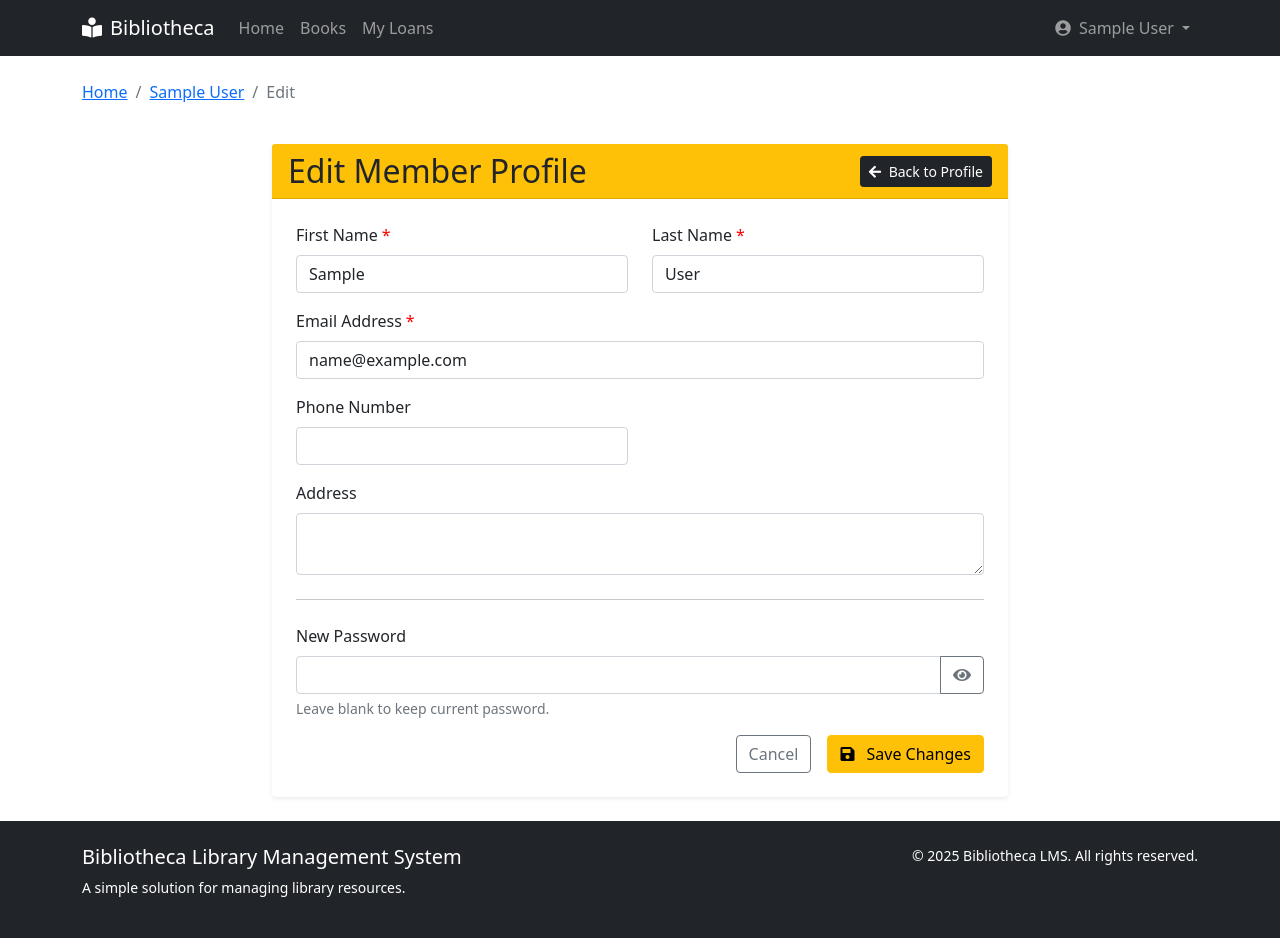
After one commit to zenithxdev0/lms-flask, a Flask app: page /members/1/edit in a window 1280 px wide. The commit adds this page. Run offline with Flask 2, Linux system fonts and the light colour scheme; the visitor is signed in with stand-in values (Sample User, id 1); data comes from the database, SQL or seed files in the repository.

Commit message:
Implement member management features: add member with validation, edit member profile, and enhance member listing with pagination

```diff
--- a/app/routes/member_routes.py
+++ b/app/routes/member_routes.py
@@ -10,9 +10,101 @@ members_bp = Blueprint('members', __name__, url_prefix='/members')
 @members_bp.route('/')
 @login_required
 def index():
-    """List all members"""
-    members = Member.query.all()
-    return render_template('members/index.html', members=members)
+    """List all members with pagination"""
+    page = request.args.get('page', 1, type=int)
+    per_page = 10  # Number of items per page
+
+    # Get paginated members
+    pagination = Member.query.paginate(page=page, per_page=per_page, error_out=False)
+    members = pagination.items
+    total_pages = pagination.pages
+
+    return render_template(
+        'members/index.html',
+        members=members,
+        page=page,
+        total_pages=total_pages
+    )
+
+@members_bp.route('/add', methods=['GET', 'POST'])
+@login_required
+def add():
+    """Add a new member - admin only"""
+    if not current_user.is_admin:
+        flash('You do not have permission to add members.', 'danger')
+        return redirect(url_for('members.index'))
+
+    if request.method == 'POST':
+        # Extract form data
+        first_name = request.form.get('first_name')
+        last_name = request.form.get('last_name')
+        email = request.form.get('email')
+        password = request.form.get('password')
+        phone = request.form.get('phone')
+        address = request.form.get('address')
+        is_active = 'is_active' in request.form
+        is_admin = 'is_admin' in request.form
+
+        # Check if email already exists
+        existing_member = Member.query.filter_by(email=email).first()
+        if existing_member:
+            flash('Email already registered.', 'danger')
+            return redirect(url_for('members.add'))
+
+        # Generate a unique member ID
+        member_id = f"MEM{uuid.uuid4().hex[:8].upper()}"
+
+        # Create new member
+        new_member = Member(
+            member_id=member_id,
+            first_name=first_name,
+            last_name=last_name,
+            email=email,
+            password_hash=generate_password_hash(password),
+            phone=phone,
+            address=address,
+            is_active=is_active,
+            is_admin=is_admin
+        )
+
+        # Save to database
+        db.session.add(new_member)
+        db.session.commit()
+
+        flash('Member added successfully!', 'success')
+        return redirect(url_for('members.view', member_id=new_member.id))
+
+    return render_template('members/add.html')
+
+@members_bp.route('/search')
+@login_required
+def search():
+    """Search for members"""
+    query = request.args.get('query', '')
+    page = request.args.get('page', 1, type=int)
+    per_page = 10  # Number of items per page
+
+    if query:
+        search_term = f"%{query}%"
+        pagination = Member.query.filter(
+            (Member.first_name.ilike(search_term)) |
+            (Member.last_name.ilike(search_term)) |
+            (Member.email.ilike(search_term)) |
+            (Member.member_id.ilike(search_term))
+        ).paginate(page=page, per_page=per_page, error_out=False)
+    else:
+        pagination = Member.query.paginate(page=page, per_page=per_page, error_out=False)
+
+    members = pagination.items
+    total_pages = pagination.pages
+
+    return render_template(
+        'members/index.html',
+        members=members,
+        page=page,
+        total_pages=total_pages,
+        search_query=query
+    )
 
 @members_bp.route('/<int:member_id>')
 @login_required
--- /dev/null
+++ b/app/templates/members/edit.html
@@ -0,0 +1,157 @@
+{% extends "base.html" %}
+
+{% block title %}Edit {{ member.full_name }} - Bibliotheca LMS{% endblock %}
+
+{% block content %}
+<div class="row mb-4">
+    <div class="col">
+        <nav aria-label="breadcrumb">
+            <ol class="breadcrumb">
+                <li class="breadcrumb-item"><a href="{{ url_for('index') }}">Home</a></li>
+                {% if current_user.is_admin %}
+                    <li class="breadcrumb-item"><a href="{{ url_for('members.index') }}">Members</a></li>
+                {% endif %}
+                <li class="breadcrumb-item"><a href="{{ url_for('members.view', member_id=member.id) }}">{{ member.full_name }}</a></li>
+                <li class="breadcrumb-item active" aria-current="page">Edit</li>
+            </ol>
+        </nav>
+    </div>
+</div>
+
+<div class="row justify-content-center">
+    <div class="col-lg-8 col-md-10">
+        <div class="card shadow-sm border-0">
+            <div class="card-header bg-warning text-dark d-flex justify-content-between align-items-center">
+                <h2 class="mb-0">Edit Member Profile</h2>
+                <a href="{{ url_for('members.view', member_id=member.id) }}" class="btn btn-dark btn-sm">
+                    <i class="fas fa-arrow-left me-1"></i> Back to Profile
+                </a>
+            </div>
+            <div class="card-body p-4">
+                <form method="POST" action="{{ url_for('members.edit', member_id=member.id) }}">
+                    {% with messages = get_flashed_messages(with_categories=true) %}
+                        {% if messages %}
+                            {% for category, message in messages %}
+                                <div class="alert alert-{{ category }}">
+                                    {{ message }}
+                                </div>
+                            {% endfor %}
+                        {% endif %}
+                    {% endwith %}
+
+                    <div class="row">
+                        <div class="col-md-6 mb-3">
+                            <label for="first_name" class="form-label required-field">First Name</label>
+                            <input type="text" class="form-control" id="first_name" name="first_name"
+                                   value="{{ member.first_name }}" required>
+                        </div>
+
+                        <div class="col-md-6 mb-3">
+                            <label for="last_name" class="form-label required-field">Last Name</label>
+                            <input type="text" class="form-control" id="last_name" name="last_name"
+                                   value="{{ member.last_name }}" required>
+                        </div>
+                    </div>
+
+                    <div class="mb-3">
+                        <label for="email" class="form-label required-field">Email Address</label>
+                        <input type="email" class="form-control" id="email" name="email"
+                               value="{{ member.email }}" required>
+                    </div>
+
+                    <div class="row">
+                        <div class="col-md-6 mb-3">
+                            <label for="phone" class="form-label">Phone Number</label>
+                            <input type="tel" class="form-control" id="phone" name="phone"
+                                   value="{{ member.phone or '' }}">
+                        </div>
+                    </div>
+
+                    <div class="mb-3">
+                        <label for="address" class="form-label">Address</label>
+                        <textarea class="form-control" id="address" name="address" rows="2">{{ member.address or '' }}</textarea>
+                    </div>
+
+                    <hr class="my-4">
+
+                    <div class="mb-3">
+                        <label for="new_password" class="form-label">New Password</label>
+                        <div class="input-group">
+                            <input type="password" class="form-control" id="new_password" name="new_password">
+                            <button class="btn btn-outline-secondary toggle-password" type="button">
+                                <i class="fas fa-eye"></i>
+                            </button>
+                        </div>
+                        <div class="form-text">Leave blank to keep current password.</div>
+                    </div>
+
+                    {% if current_user.is_admin %}
+                    <div class="mb-3 border p-3 bg-light rounded">
+                        <h5 class="mb-3">Administrative Options</h5>
+
+                        <div class="form-check mb-2">
+                            <input class="form-check-input" type="checkbox" id="is_active" name="is_active"
+                                  {% if member.is_active %}checked{% endif %}>
+                            <label class="form-check-label" for="is_active">
+                                <strong>Account Active</strong> - Member can log in and borrow books
+                            </label>
+                        </div>
+
+                        <div class="form-check">
+                            <input class="form-check-input" type="checkbox" id="is_admin" name="is_admin"
+                                  {% if member.is_admin %}checked{% endif %}>
+                            <label class="form-check-label" for="is_admin">
+                                <strong>Administrator</strong> - Member has full administrative privileges
+                            </label>
+                        </div>
+                    </div>
+                    {% endif %}
+
+                    <div class="d-grid gap-2 d-md-flex justify-content-md-end">
+                        <a href="{{ url_for('members.view', member_id=member.id) }}" class="btn btn-outline-secondary me-md-2">
+                            Cancel
+                        </a>
+                        <button type="submit" class="btn btn-warning">
+                            <i class="fas fa-save me-2"></i> Save Changes
+                        </button>
+                    </div>
+                </form>
+            </div>
+        </div>
+    </div>
+</div>
+{% endblock %}
+
+{% block extra_js %}
+<script>
+    document.addEventListener('DOMContentLoaded', function() {
+        // Toggle password visibility
+        const toggleButtons = document.querySelectorAll('.toggle-password');
+
+        toggleButtons.forEach(button => {
+            button.addEventListener('click', function() {
+                const input = this.previousElementSibling;
+                const icon = this.querySelector('i');
+
+                if (input.type === 'password') {
+                    input.type = 'text';
+                    icon.classList.replace('fa-eye', 'fa-eye-slash');
+                } else {
+                    input.type = 'password';
+                    icon.classList.replace('fa-eye-slash', 'fa-eye');
+                }
+            });
+        });
+    });
+</script>
+{% endblock %}
+
+{% block extra_css %}
+<style>
+    .required-field::after {
+        content: "*";
+        color: red;
+        margin-left: 4px;
+    }
+</style>
+{% endblock %}
```
Also changed, not shown: app/templates/members/add.html (added, +166 -0 lines), app/templates/members/view.html (+17 -3 lines).
